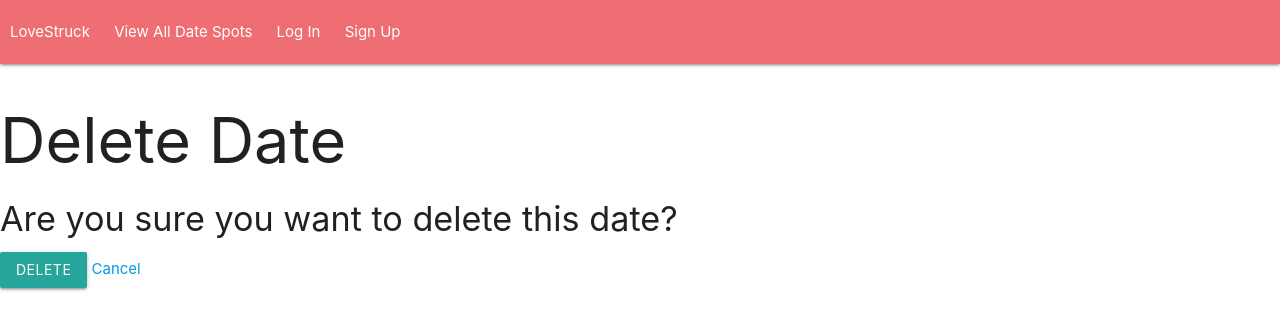
After one commit to adamascencio/lovestruck, a Django app: page /dates/1/delete/ in a window 1280 px wide. The commit adds this page. Shown: the top 330 px of the page. Run offline with Django 4.2, Linux system fonts and the light colour scheme; tables that the repository leaves empty hold one stand-in row (values such as "Sample post").

Commit message:
add update/delete functionality for date model

```diff
--- a/main_app/models.py
+++ b/main_app/models.py
@@ -46,3 +46,6 @@ class Date(models.Model):
 
   def __str__(self):
     return f'Date: {self.activity} ({self.id})'
+
+  def get_absolute_url(self):
+    return reverse('date_detail', kwargs={'pk': self.id})
--- /dev/null
+++ b/main_app/templates/main_app/date_confirm_delete.html
@@ -0,0 +1,11 @@
+{% extends 'base.html' %}
+{% block content%}
+<h1>Delete Date</h1>
+<h4>Are you sure you want to delete this date?</h4>
+<form action="" method="POST">
+  {% csrf_token %}
+  <input type="submit" class="btn" value="Delete">
+  <a href="{% url 'date_detail' date.id%}">Cancel</a>
+</form>
+
+{% endblock %}
--- a/main_app/templates/main_app/date_detail.html
+++ b/main_app/templates/main_app/date_detail.html
@@ -8,5 +8,7 @@
 <p>Date: {{ date.date }}</p>
 <p>Partner: {{ date.partner.name }}</p>
 <p>Location: {{ date.location.name }}</p>
+<button type="submit" class="btn"><a href="{% url 'date_update' date.id %}">Edit</a></button>
+<button type="submit" class="btn"><a href="{% url 'date_delete' date.id %}">Delete</a></button>
 
 {% endblock %}
--- a/main_app/templates/main_app/date_form.html
+++ b/main_app/templates/main_app/date_form.html
@@ -1,6 +1,6 @@
 {% extends 'base.html' %}
 {% block content %}
-<h1>Add A Date</h1>
+<h1>Edit Date</h1>
 <form action="" method="POST">
   {% csrf_token %}
   <table>
--- a/main_app/urls.py
+++ b/main_app/urls.py
@@ -17,4 +17,6 @@ urlpatterns = [
     path('dates/', views.DateList.as_view(), name='date_index'),
     path('dates/create/', views.DateCreate.as_view(), name='date_create'),
     path('dates/<int:pk>/', views.DateDetail.as_view(), name='date_detail'),
+    path('dates/<int:pk>/update/', views.DateUpdate.as_view(), name='date_update'),
+    path('dates/<int:pk>/delete/', views.DateDelete.as_view(), name='date_delete'),
 ]
--- a/main_app/views.py
+++ b/main_app/views.py
@@ -96,3 +96,11 @@ class DateCreate(CreateView):
 
 class DateDetail(DetailView):
     model = Date
+
+class DateUpdate(UpdateView):
+    model = Date
+    fields = ['activity', 'date', 'budget', 'rating', 'notes']
+
+class DateDelete(DeleteView):
+    model = Date
+    success_url = '/dates/'
```
